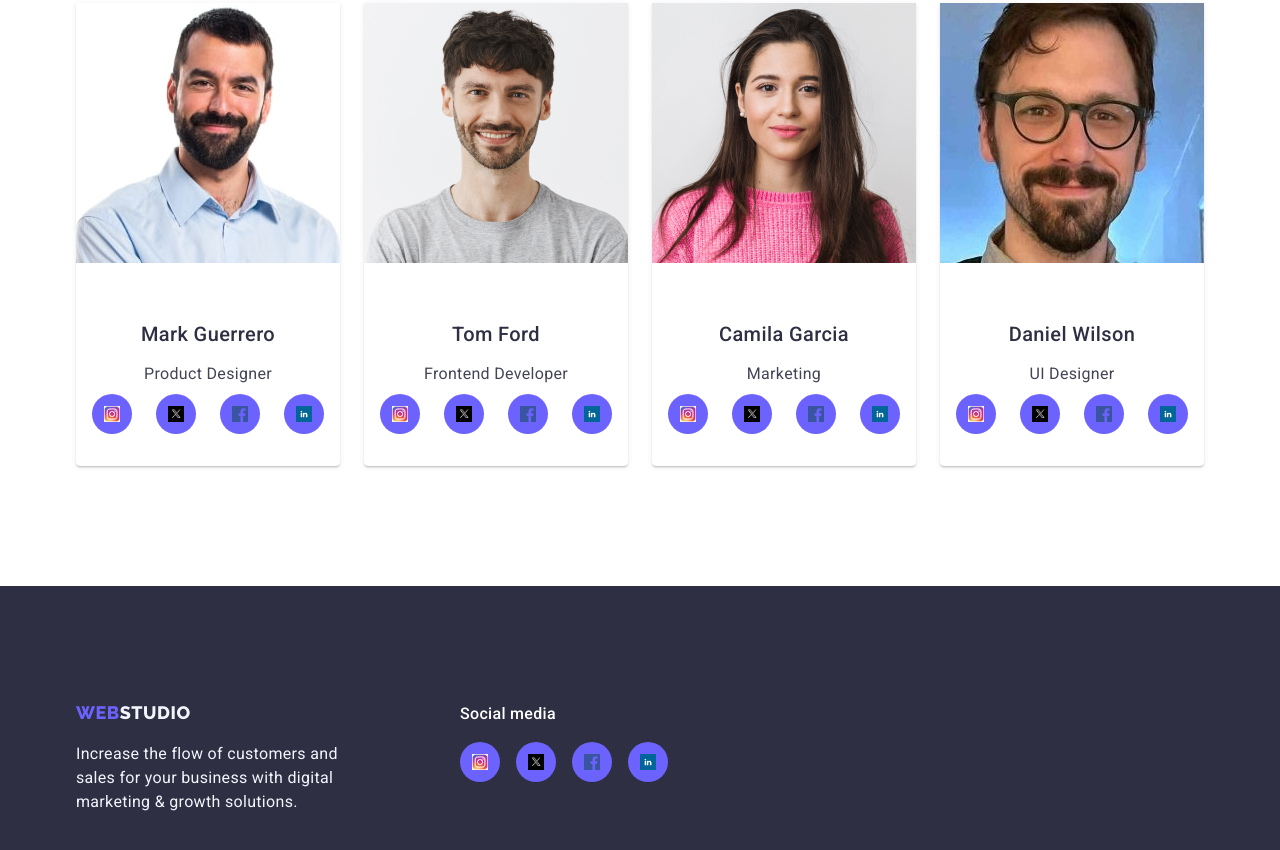
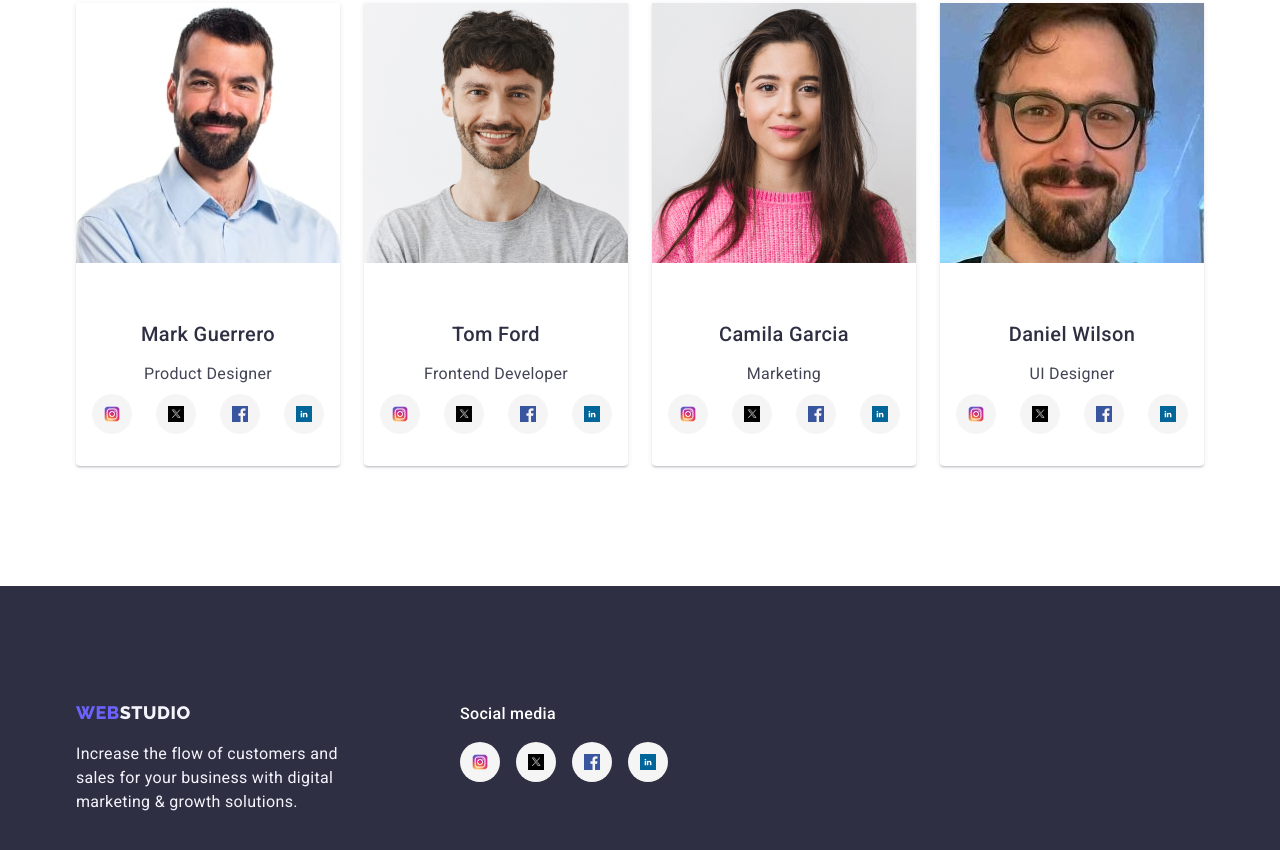
Before and after one commit to vinejosh05/goit-markup-hw-05, a plain HTML site: page index.html in a window 1280 px wide. Shown: the part 2144-2994 px from the top of the page. Drawn offline with nearby package versions, Linux system fonts and the light colour scheme.

Commit message:
color update

```diff
--- a/styles.css
+++ b/styles.css
@@ -361,17 +361,27 @@ body {
 .social-link {
   width: 100%;
   height: 100%;
-  background-color: var(--primary-brand);
+  background-color: #f5f5f5;
   border-radius: 50%;
   display: flex;
   align-items: center;
   justify-content: center;
-  transition: background-color 250ms cubic-bezier(0.4, 0, 0.2, 1);
+  transition: all 250ms cubic-bezier(0.4, 0, 0.2, 1);
 }
 
 .social-link:hover,
 .social-link:focus {
-  background-color: var(--pressed-state);
+  background-color: #f0f2f5;
+}
+
+.social-icon {
+  fill: #1877f2;
+  transition: fill 250ms cubic-bezier(0.4, 0, 0.2, 1);
+}
+
+.social-link:hover .social-icon,
+.social-link:focus .social-icon {
+  fill: #166fe5;
 }
 
 .social-icon {
```
